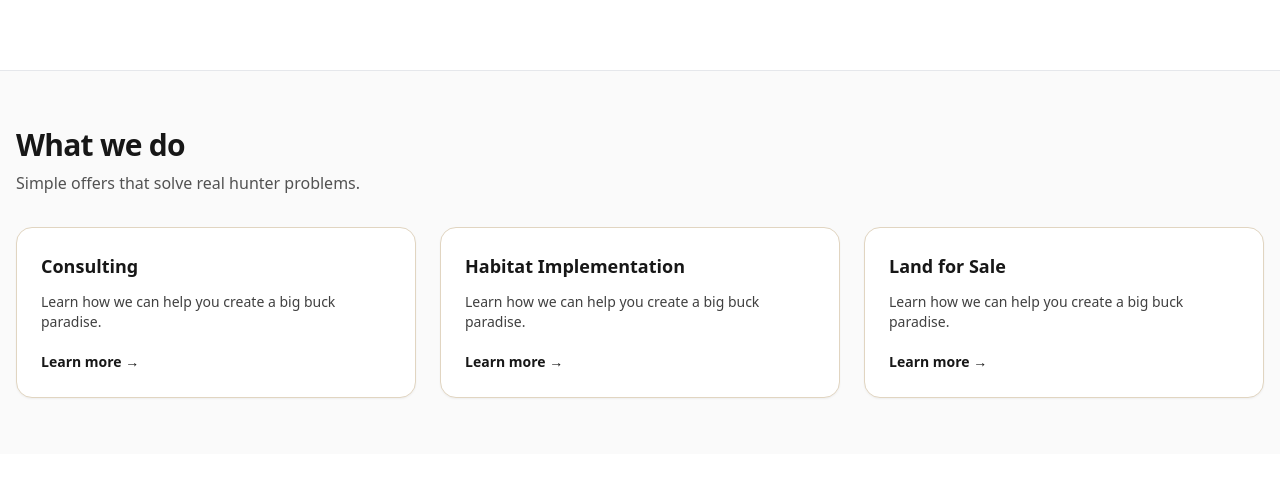
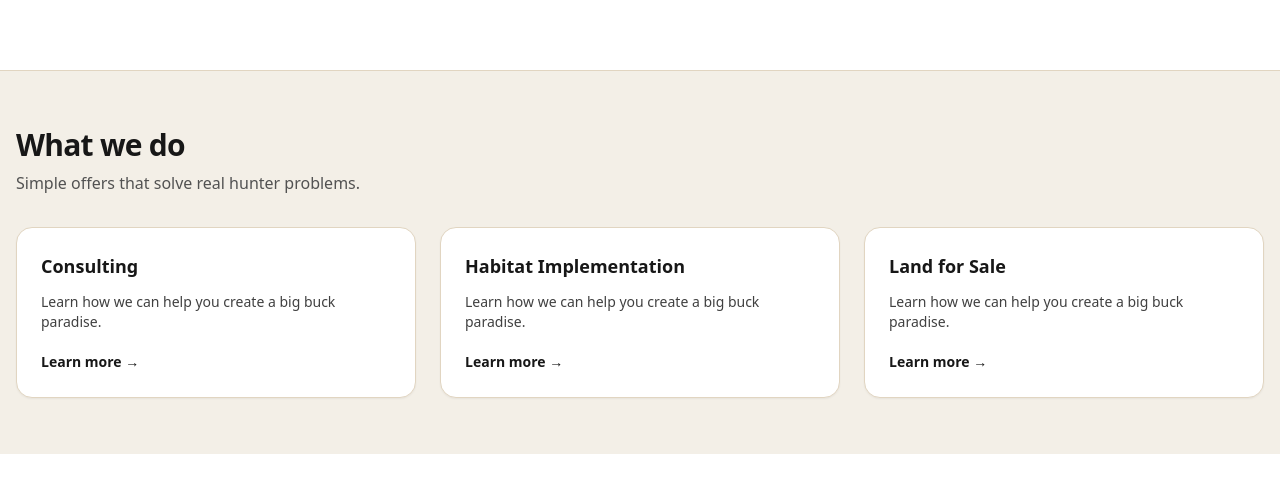
Before and after one commit to dlbarrett73/wls-site, a Next.js app: page / in a window 1280 px wide. Shown: the part 645-1149 px from the top of the page. Built offline with nearby package versions, Linux system fonts and the light colour scheme.

Commit message:
Update page.tsx

```diff
--- a/app/page.tsx
+++ b/app/page.tsx
@@ -49,7 +49,7 @@ export default function Page() {
         </div>
       </section>
 
-      <section className="border-t bg-neutral-50">
+      <section className="border-t border-wood-200 bg-wood-50">
         <div className="container py-14">
           <h2 className="text-2xl md:text-3xl font-bold tracking-tight">What we do</h2>
           <p className="mt-2 text-neutral-600 max-w-prose">Simple offers that solve real hunter problems.</p>
```
